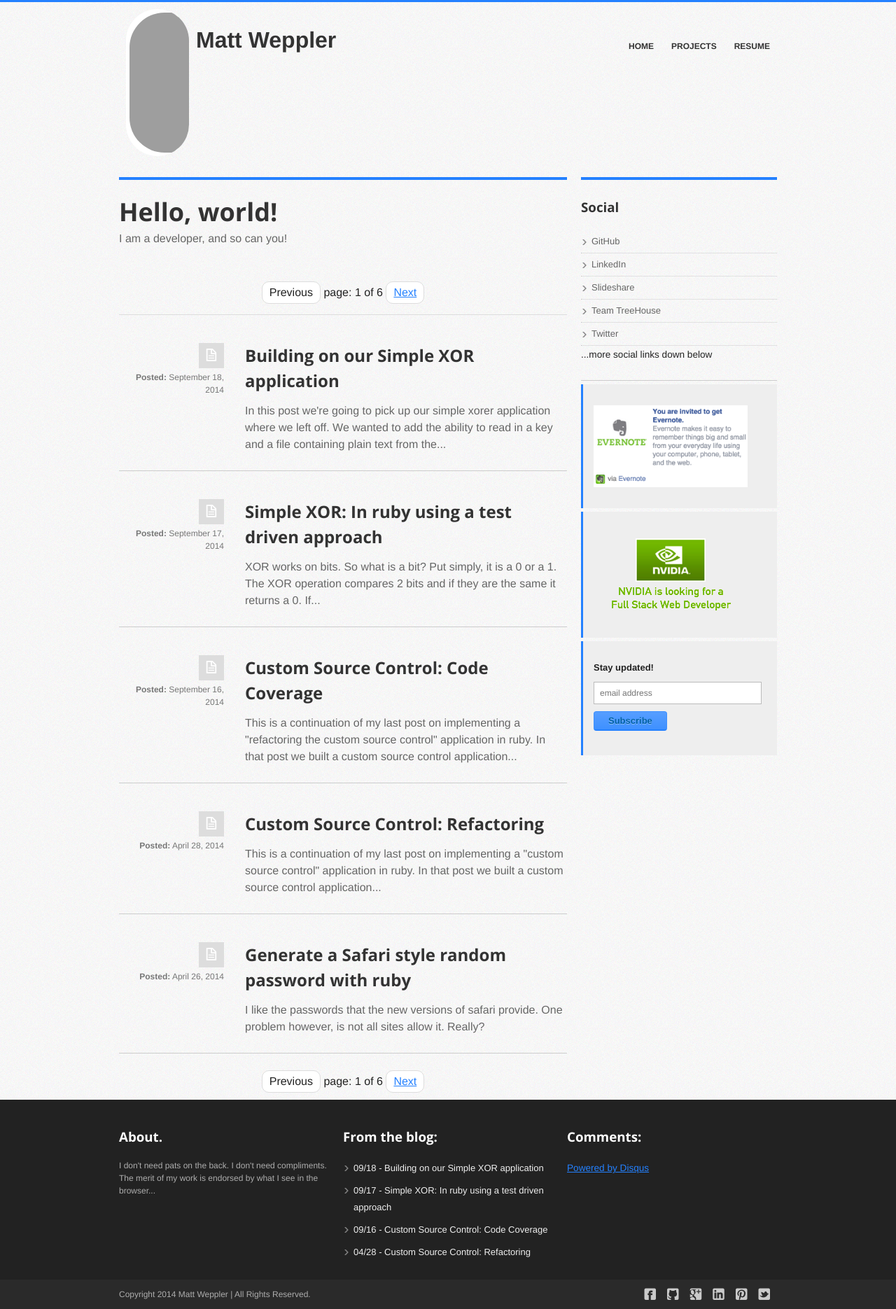
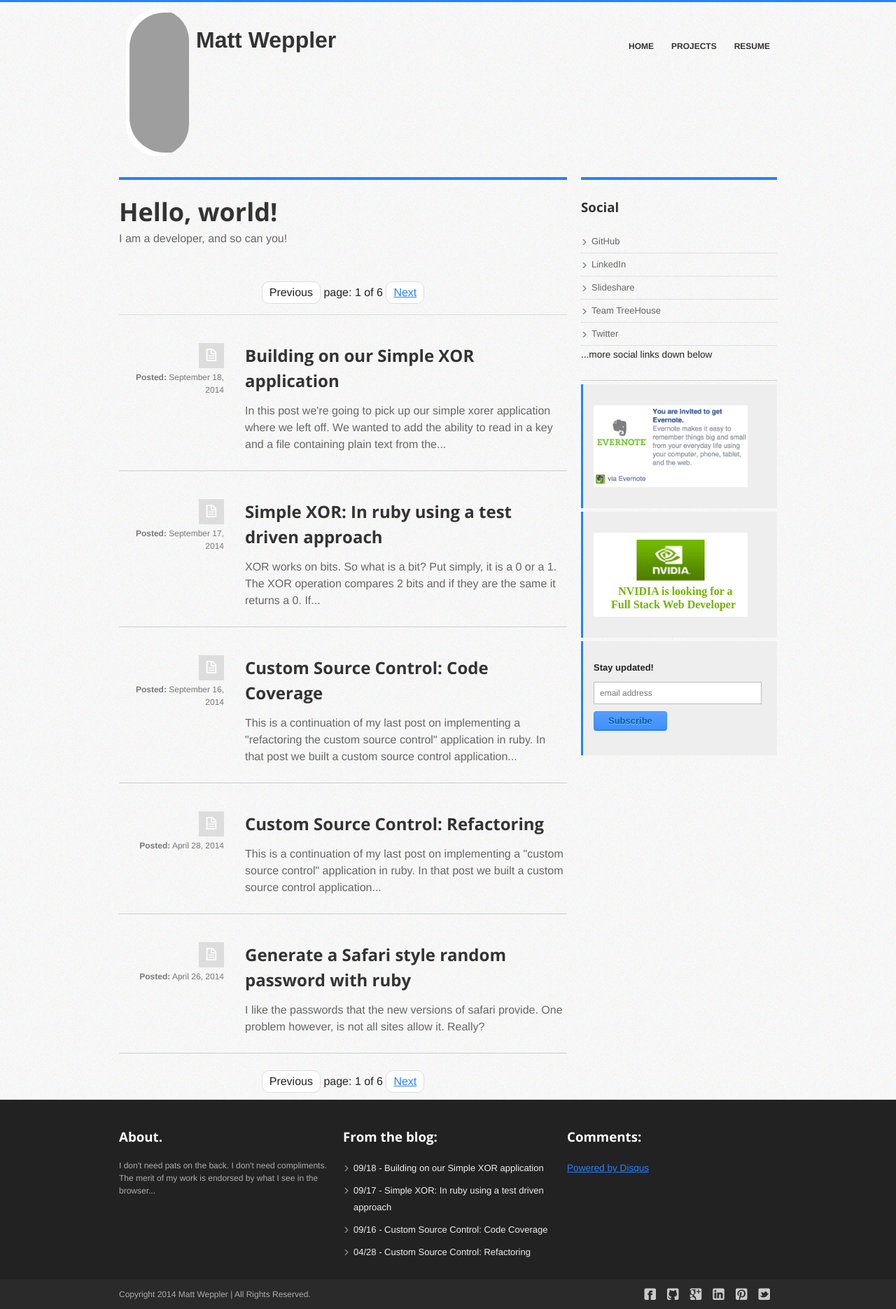
Before and after one commit to mweppler/mweppler.github.com, a Jekyll site: the page built from index.html, in a window 1280 px wide. Shown: the whole page at 70% size. Built offline with Jekyll 4.4.1, drawn with Linux system fonts in a browser that asks for light colours; nearby versions of some CDN libraries; the list of posts is cut into pages by our own code; comment, search, counter and statistics services are not loaded; grey boxes are pictures that could not be loaded.

Commit message:
fix: image quality for nv full stack position

```diff
--- a/index.html
+++ b/index.html
@@ -102,7 +102,7 @@ title: Blog
   <!--NVIDIA-->
   <div class="call-to-action">
     <a href="http://jobsearch.nvidia.com/pljb/nvidia/nvidiaemployment/applicant/jobClick.jsp?count=1&id=11433" target="_blank">
-      <img style="max-width: 220px;" src="img/for-posts/nv-full-stack-position.png"/>
+      <img style="max-width: 220px;" src="img/for-posts/nv-full-stack-position.svg"/>
     </a>
   </div>
 
```
Also changed, not shown: img/for-posts/nv-full-stack-position.svg (added).
